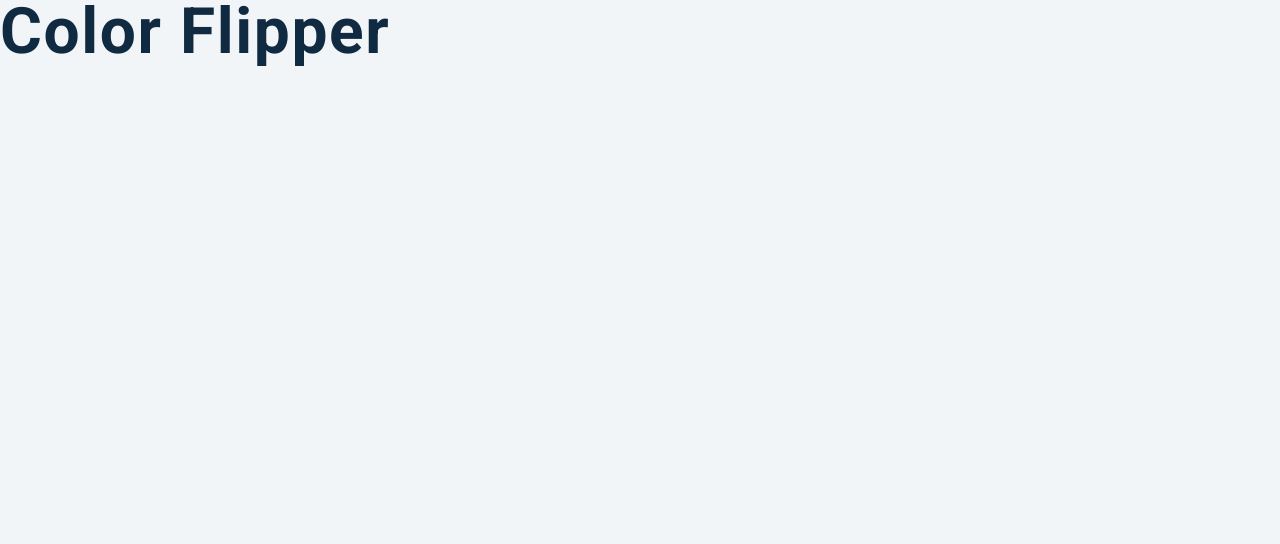
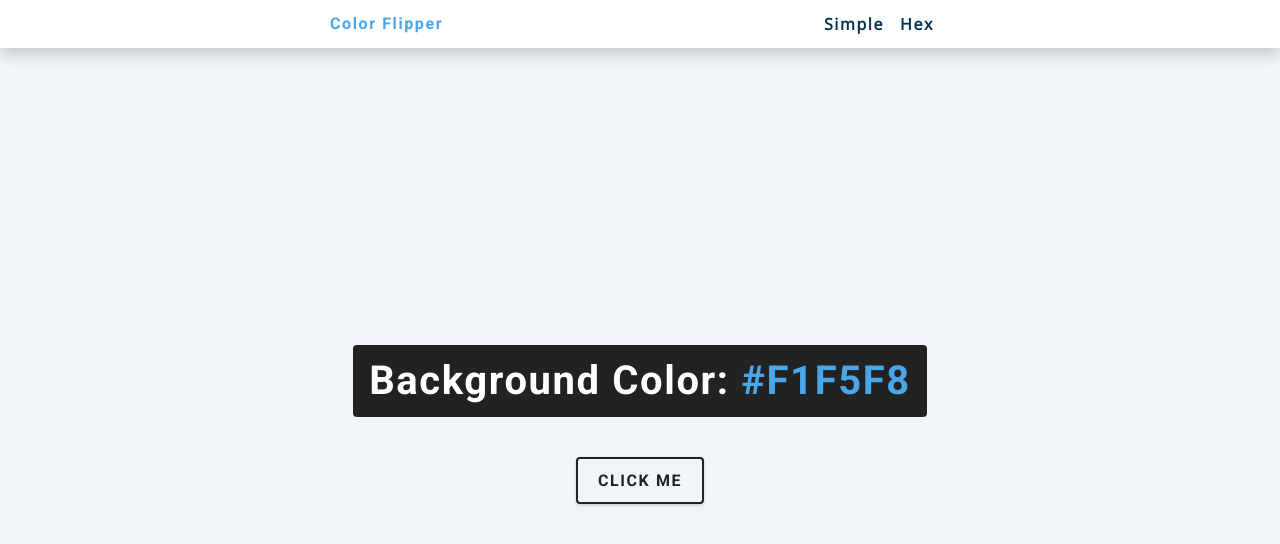
Before and after one commit to zackscovitch01/color-flipper-js, a plain HTML site: page index.html in a window 1280 px wide. Drawn offline with nearby package versions, Linux system fonts and the light colour scheme.

Commit message:
simple-color-flipper

```diff
--- a/app.js
+++ b/app.js
@@ -1 +1,10 @@
 const colors = ["green", "red", "rgba(133,122,200)", "#f15025"];
+
+const btn = document.getElementById("btn");
+const color = document.querySelector(".color");
+
+btn.addEventListener("click", function () {
+  let randomColor = colors[Math.floor(Math.random() * colors.length)];
+  color.textContent = randomColor;
+  document.body.style.backgroundColor = randomColor;
+});
--- a/index.html
+++ b/index.html
@@ -9,7 +9,21 @@
     <link rel="stylesheet" href="styles.css" />
   </head>
   <body>
-    <h1>color flipper</h1>
+    <nav>
+      <div class="nav-center">
+        <h4>Color Flipper</h4>
+        <ul class="nav-links">
+          <li><a href="index.html">Simple</a></li>
+          <li><a href="hex.html">Hex</a></li>
+        </ul>
+      </div>
+    </nav>
+    <main>
+      <div class="container">
+        <h2>background Color: <span class="color">#F1F5F8</span></h2>
+        <button class="btn btn-hero" id="btn">Click me</button>
+      </div>
+    </main>
     <!-- javascript -->
     <script src="app.js"></script>
   </body>
```
